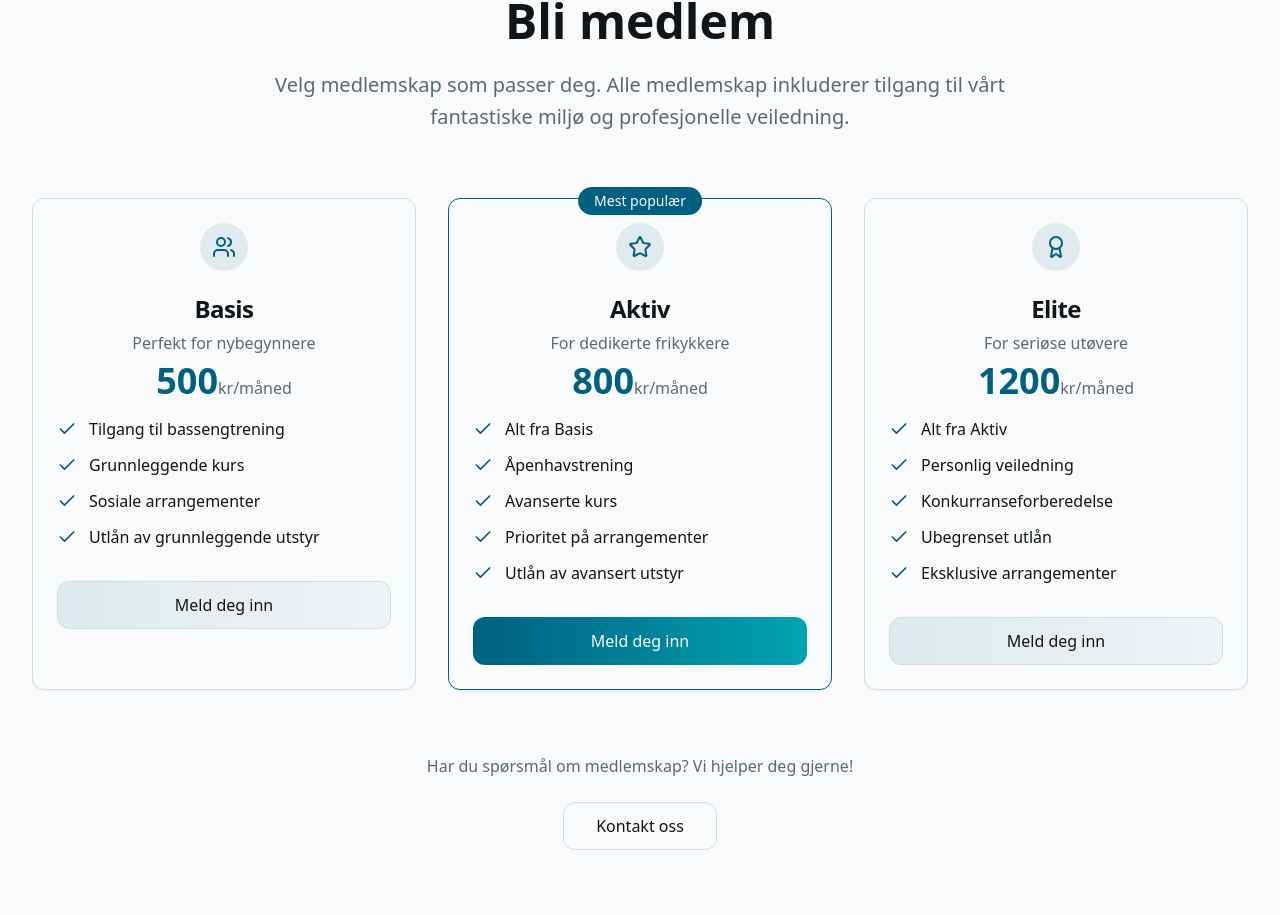
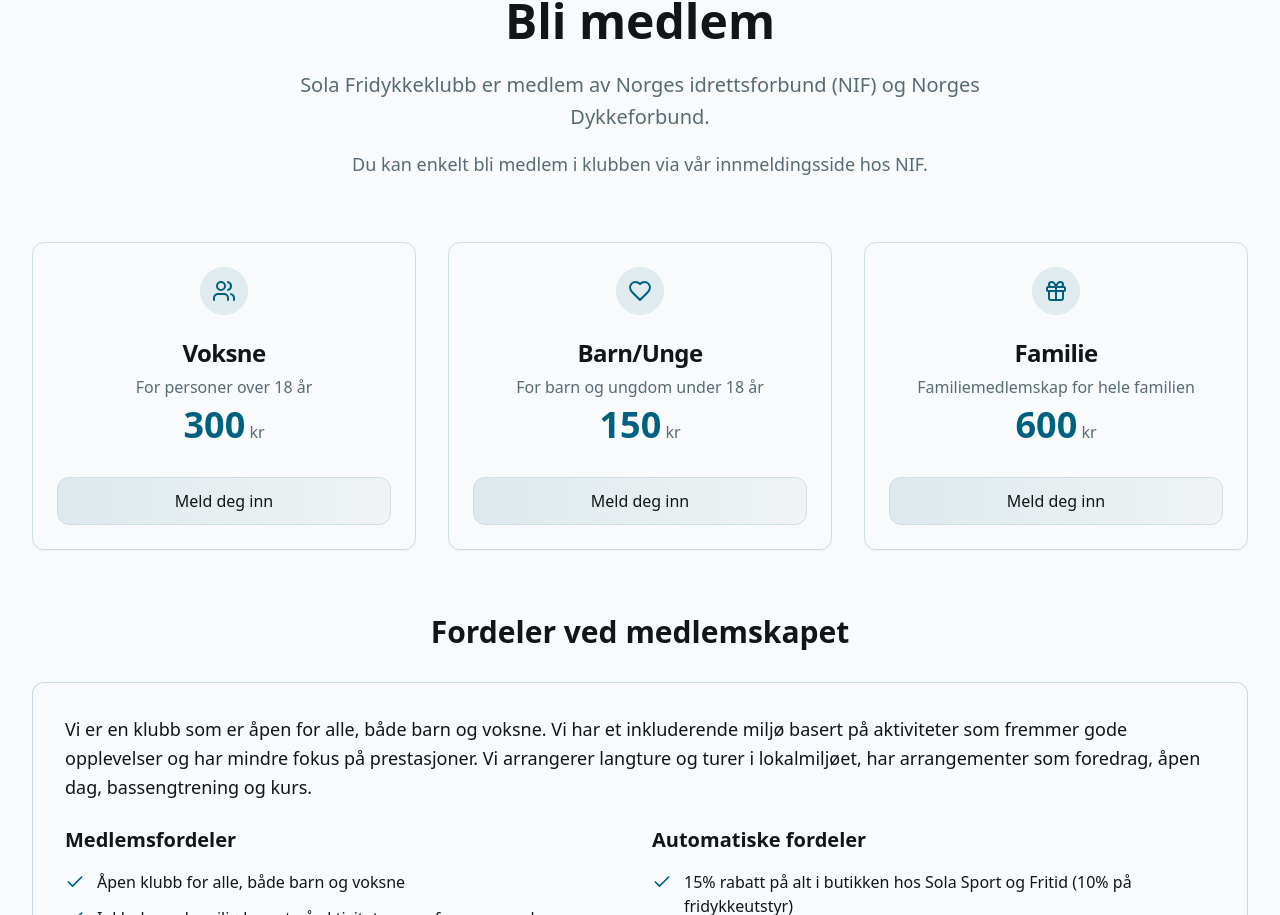
Before and after one commit to Tibbitazz/boblefri-reimagined-space, a React (Vite) app: page / in a window 1280 px wide. Shown: the part 1885-2800 px from the top of the page. Built offline with nearby package versions, Linux system fonts and the light colour scheme.

Commit message:
Refactor membership section
Update the "Bli medlem" section to reflect the information from the provided image.

```diff
--- a/src/components/MembershipSection.tsx
+++ b/src/components/MembershipSection.tsx
@@ -1,52 +1,41 @@
 import { Button } from "@/components/ui/button";
 import { Card, CardContent, CardHeader, CardTitle } from "@/components/ui/card";
-import { Check, Star, Users, Award } from "lucide-react";
+import { Users, Heart, Gift, Check } from "lucide-react";
 
-const membershipTiers = [
+const membershipTypes = [
   {
-    name: "Basis",
-    price: "500",
-    period: "måned",
+    name: "Voksne",
+    price: "300",
     icon: Users,
-    description: "Perfekt for nybegynnere",
-    features: [
-      "Tilgang til bassengtrening",
-      "Grunnleggende kurs",
-      "Sosiale arrangementer",
-      "Utlån av grunnleggende utstyr"
-    ],
-    popular: false
+    description: "For personer over 18 år"
   },
   {
-    name: "Aktiv",
-    price: "800",
-    period: "måned",
-    icon: Star,
-    description: "For dedikerte frikykkere",
-    features: [
-      "Alt fra Basis",
-      "Åpenhavstrening",
-      "Avanserte kurs",
-      "Prioritet på arrangementer",
-      "Utlån av avansert utstyr"
-    ],
-    popular: true
+    name: "Barn/Unge",
+    price: "150",
+    icon: Heart,
+    description: "For barn og ungdom under 18 år"
   },
   {
-    name: "Elite",
-    price: "1200",
-    period: "måned",
-    icon: Award,
-    description: "For seriøse utøvere",
-    features: [
-      "Alt fra Aktiv",
-      "Personlig veiledning",
-      "Konkurranseforberedelse",
-      "Ubegrenset utlån",
-      "Eksklusive arrangementer"
-    ],
-    popular: false
+    name: "Familie",
+    price: "600",
+    icon: Gift,
+    description: "Familiemedlemskap for hele familien"
   }
+];
+
+const membershipBenefits = [
+  "Åpen klubb for alle, både barn og voksne",
+  "Inkluderende miljø basert på aktiviteter som fremmer gode opplevelser",
+  "Mindre fokus på prestasjoner, mer på fellesskap",
+  "Langture og turer i lokalmiljøet",
+  "Arrangementer som foredrag, åpen dag, bassengtrening og kurs",
+  "Utlån av utstyr til medlemspriser",
+  "15% rabatt på alt i butikken hos Sola Sport og Fritid (10% på fridykkeutstyr)",
+  "50% rabatt på båtførerprøven",
+  "Automatisk medlemskap i Norges Dykkeforbund og Norges Idrettsforbund",
+  "Gratis barneidrettsforsikring gjennom NIF",
+  "Idrettsbil fra Hertz til medlemspriser",
+  "Idrettspriser hos SAS og Nordic Choice"
 ];
 
 export function MembershipSection() {
@@ -58,70 +47,89 @@ export function MembershipSection() {
             Bli medlem
           </h2>
           <p className="text-xl text-muted-foreground max-w-3xl mx-auto leading-relaxed">
-            Velg medlemskap som passer deg. Alle medlemskap inkluderer tilgang til
-            vårt fantastiske miljø og profesjonelle veiledning.
+            Sola Fridykkeklubb er medlem av Norges idrettsforbund (NIF) og Norges Dykkeforbund.
+          </p>
+          <p className="text-lg text-muted-foreground mt-4">
+            Du kan enkelt bli medlem i klubben via vår innmeldingsside hos NIF.
           </p>
         </div>
 
-        <div className="grid md:grid-cols-3 gap-8">
-          {membershipTiers.map((tier, index) => (
+        {/* Membership Pricing */}
+        <div className="grid md:grid-cols-3 gap-8 mb-16">
+          {membershipTypes.map((type, index) => (
             <Card
-              key={tier.name}
-              className={`relative group transition-all duration-300 hover:shadow-float hover:-translate-y-2 animate-fade-in-up ${
-                tier.popular ? 'border-primary shadow-depth' : 'hover:border-primary/50'
-              }`}
+              key={type.name}
+              className="relative group transition-all duration-300 hover:shadow-float hover:-translate-y-2 animate-fade-in-up hover:border-primary/50"
               style={{ animationDelay: `${index * 0.1}s` }}
             >
-              {tier.popular && (
-                <div className="absolute -top-3 left-1/2 transform -translate-x-1/2">
-                  <div className="bg-primary text-primary-foreground px-4 py-1 rounded-full text-sm font-medium">
-                    Mest populær
-                  </div>
-                </div>
-              )}
-
               <CardHeader className="text-center pb-4">
                 <div className="w-12 h-12 bg-primary/10 rounded-full flex items-center justify-center mx-auto mb-4">
-                  <tier.icon className="w-6 h-6 text-primary" />
+                  <type.icon className="w-6 h-6 text-primary" />
                 </div>
-                <CardTitle className="text-2xl font-bold text-foreground">{tier.name}</CardTitle>
-                <p className="text-muted-foreground">{tier.description}</p>
+                <CardTitle className="text-2xl font-bold text-foreground">{type.name}</CardTitle>
+                <p className="text-muted-foreground">{type.description}</p>
                 <div className="mt-4">
-                  <span className="text-4xl font-bold text-primary">{tier.price}</span>
-                  <span className="text-muted-foreground">kr/{tier.period}</span>
+                  <span className="text-4xl font-bold text-primary">{type.price}</span>
+                  <span className="text-muted-foreground"> kr</span>
                 </div>
               </CardHeader>
 
-              <CardContent className="space-y-4">
-                <ul className="space-y-3">
-                  {tier.features.map((feature, featureIndex) => (
-                    <li key={featureIndex} className="flex items-start gap-3">
-                      <Check className="w-5 h-5 text-primary mt-0.5 flex-shrink-0" />
-                      <span className="text-foreground">{feature}</span>
-                    </li>
-                  ))}
-                </ul>
-
-                <div className="pt-4">
+              <CardContent className="pt-4">
                 <Button
-                    variant={tier.popular ? "ocean" : "wave"}
+                  variant="wave"
                   size="lg"
                   className="w-full"
                 >
                   Meld deg inn
                 </Button>
-                </div>
               </CardContent>
             </Card>
           ))}
         </div>
 
-        <div className="mt-16 text-center">
-          <p className="text-muted-foreground mb-6">
-            Har du spørsmål om medlemskap? Vi hjelper deg gjerne!
+        {/* Benefits Section */}
+        <div className="mb-16">
+          <h3 className="text-2xl md:text-3xl font-bold text-foreground mb-8 text-center">
+            Fordeler ved medlemskapet
+          </h3>
+          <Card className="bg-card border-primary/20">
+            <CardContent className="p-8">
+              <p className="text-foreground mb-6 text-lg leading-relaxed">
+                Vi er en klubb som er åpen for alle, både barn og voksne. Vi har et inkluderende miljø basert på aktiviteter som fremmer gode opplevelser og har mindre fokus på prestasjoner. Vi arrangerer langture og turer i lokalmiljøet, har arrangementer som foredrag, åpen dag, bassengtrening og kurs.
               </p>
-          <Button variant="outline" size="lg">
-            Kontakt oss
+
+              <div className="grid md:grid-cols-2 gap-6">
+                <div>
+                  <h4 className="text-xl font-semibold text-foreground mb-4">Medlemsfordeler</h4>
+                  <ul className="space-y-3">
+                    {membershipBenefits.slice(0, 6).map((benefit, index) => (
+                      <li key={index} className="flex items-start gap-3">
+                        <Check className="w-5 h-5 text-primary mt-0.5 flex-shrink-0" />
+                        <span className="text-foreground">{benefit}</span>
+                      </li>
+                    ))}
+                  </ul>
+                </div>
+
+                <div>
+                  <h4 className="text-xl font-semibold text-foreground mb-4">Automatiske fordeler</h4>
+                  <ul className="space-y-3">
+                    {membershipBenefits.slice(6).map((benefit, index) => (
+                      <li key={index} className="flex items-start gap-3">
+                        <Check className="w-5 h-5 text-primary mt-0.5 flex-shrink-0" />
+                        <span className="text-foreground">{benefit}</span>
+                      </li>
+                    ))}
+                  </ul>
+                </div>
+              </div>
+            </CardContent>
+          </Card>
+        </div>
+
+        <div className="text-center">
+          <Button variant="ocean" size="lg">
+            Meld deg inn via NIF
           </Button>
         </div>
       </div>
```
Lines whose indentation alone changed are shown as unchanged.
